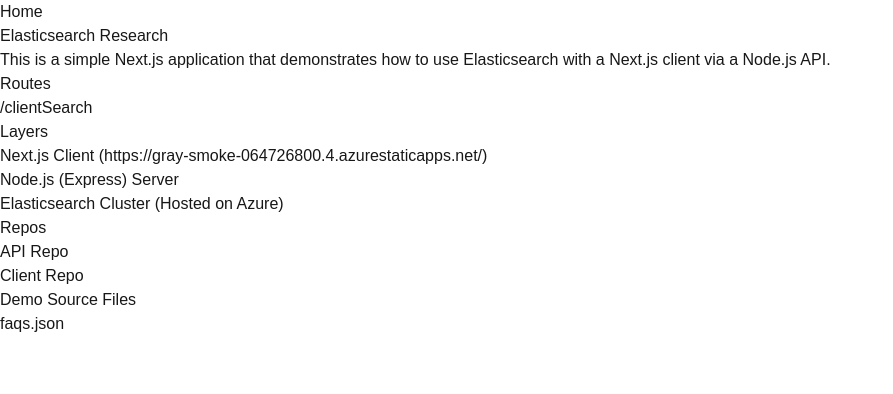
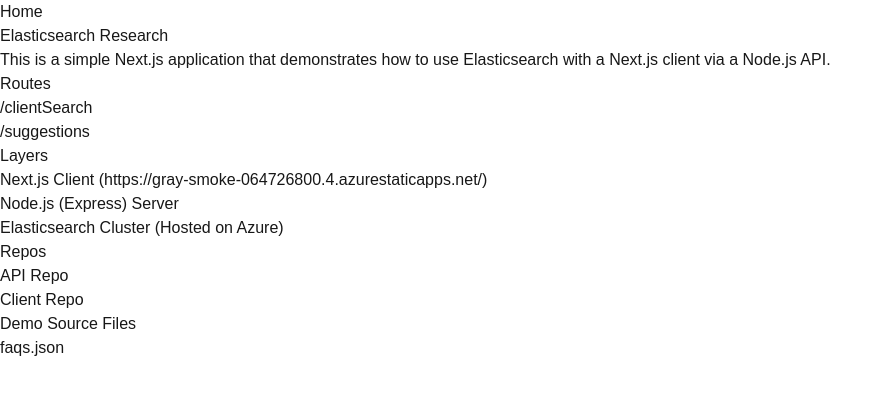
Before and after one commit to severalpens/elasticsearchclient, a Next.js app: page / in a window 1280 px wide. Shown: the top 394 px of the page, without its empty margins (0-893 px from the left). Built offline with nearby package versions, Linux system fonts and the light colour scheme.

Commit message:
Add suggestions route to the homepage

```diff
--- a/src/app/page.tsx
+++ b/src/app/page.tsx
@@ -12,8 +12,11 @@
           <div>
             <h2 className="text-2xl font-bold mb-4">Routes</h2>
             <ol className="list-inside list-decimal text-sm text-center sm:text-left font-[family-name:var(--font-geist-mono)]">
+            <li className="mb-2">
+                <Link href={`/clientSearch`}>/clientSearch</Link>
+              </li>
               <li className="mb-2">
-                <Link href={`/clientSearch`}>/clientSearch</Link>
+                <Link href={`/suggestions`}>/suggestions</Link>
               </li>
             </ol>
           </div>
```
